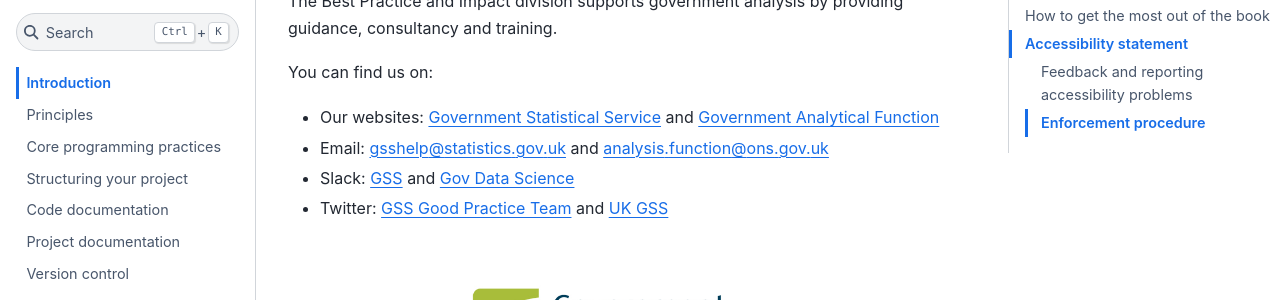
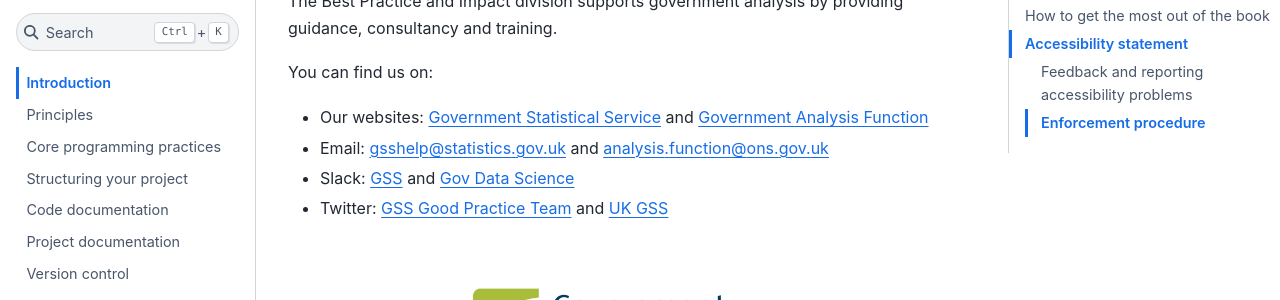
Before and after one commit to best-practice-and-impact/qa-of-code-guidance, a Jupyter Book: the page built from book/index.md, in a window 1280 px wide and 900 px high, scrolled down 483 px. Shown: the part 153-453 px from the top of the window. Built offline with Jupyter Book 1.0.4 settings and Sphinx 7.4.7 and the Sphinx Book theme 1.1.4, drawn with Linux system fonts in a browser that asks for light colours.

Commit message:
Fix AF typo

```diff
--- a/book/index.md
+++ b/book/index.md
@@ -19,7 +19,7 @@
 The Best Practice and Impact division supports government analysis by providing guidance, consultancy and training.
 
 You can find us on:
-- Our websites: [Government Statistical Service](https://gss.civilservice.gov.uk/) and [Government Analytical Function](https://www.gov.uk/government/organisations/government-analysis-function)
+- Our websites: [Government Statistical Service](https://gss.civilservice.gov.uk/) and [Government Analysis Function](https://www.gov.uk/government/organisations/government-analysis-function)
 - Email: [gsshelp@statistics.gov.uk](mailto:gsshelp@statistics.gov.uk) and [analysis.function@ons.gov.uk](mailto:analysis.function@ons.gov.uk)
 - Slack: [GSS](https://gov-stats-service.slack.com) and [Gov Data Science](https://govdatascience.slack.com)
 - Twitter: [GSS Good Practice Team](https://twitter.com/gssgoodpractice) and [UK GSS](https://twitter.com/ukgss)
```
